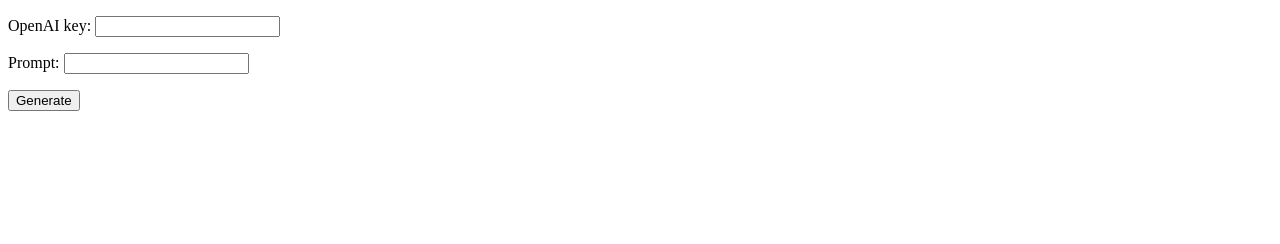
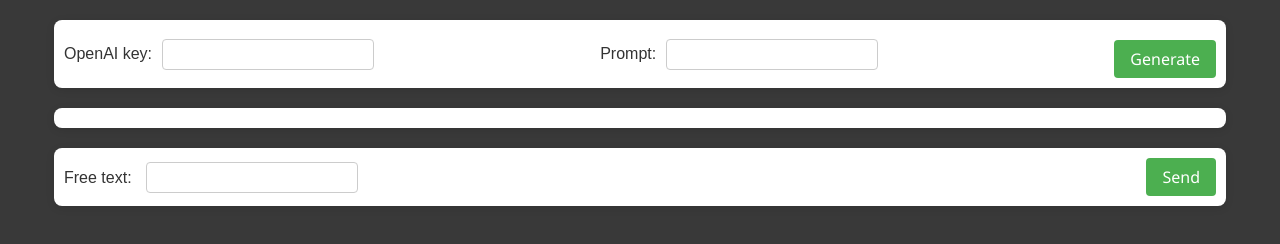
Before and after one commit to beothorn/poliglotAI, a website: page htmlRenderingExperiment/index.html in a window 1280 px wide. Drawn offline with Linux system fonts and the light colour scheme; files that its build step writes are made by us from their sources.

Commit message:
Basically working

```diff
--- a/htmlRenderingExperiment/index.html
+++ b/htmlRenderingExperiment/index.html
@@ -1,14 +1,169 @@
 <!DOCTYPE html>
 <html>
   <head>
-    <title>HTML Rendering Experiment</title>
+    <title>German Teacher</title>
+    <style>
+      body {
+        font-family: Arial, sans-serif;
+        background-color: #393939;
+        color: #333;
+        margin: 0;
+        padding: 0;
+        display: flex;
+        flex-direction: column;
+        align-items: center;
+        justify-content: flex-start;
+        min-height: 100vh;
+      }
+
+      #header {
+        width: 90%;
+        max-width: 1200px;
+        display: flex;
+        flex-direction: column;
+        align-items: flex-start;
+        padding: 10px;
+        background-color: #ffffff;
+        box-shadow: 0 2px 8px rgba(0, 0, 0, 0.1);
+        border-radius: 8px;
+        margin-top: 20px;
+      }
+
+      #header div {
+        display: flex;
+        align-items: center;
+        margin-bottom: 10px;
+      }
+
+      #header input {
+        margin-left: 10px;
+        padding: 5px;
+        font-size: 14px;
+        border: 1px solid #ccc;
+        border-radius: 4px;
+        flex: 1;
+      }
+
+      #header div:last-child {
+        margin-bottom: 0;
+      }
+
+      #generate {
+        background-color: #4CAF50;
+        color: white;
+        padding: 8px 16px;
+        font-size: 16px;
+        border: none;
+        border-radius: 4px;
+        cursor: pointer;
+        margin-top: 10px;
+        transition: background-color 0.3s ease;
+        align-self: flex-start;
+      }
+
+      #generate:hover {
+        background-color: #45a049;
+      }
+
+      #result {
+        width: 90%;
+        max-width: 1200px;
+        background-color: #ffffff;
+        box-shadow: 0 2px 8px rgba(0, 0, 0, 0.1);
+        border-radius: 8px;
+        padding: 10px;
+        margin-top: 20px;
+        overflow-wrap: break-word;
+      }
+
+      #footer {
+        width: 90%;
+        max-width: 1200px;
+        background-color: #ffffff;
+        box-shadow: 0 2px 8px rgba(0, 0, 0, 0.1);
+        border-radius: 8px;
+        padding: 10px;
+        margin-top: 20px;
+        display: flex;
+        justify-content: space-between;
+        align-items: center;
+        position: relative;
+        bottom: 0;
+      }
+
+      #footer input {
+        margin-left: 10px;
+        padding: 5px;
+        font-size: 14px;
+        border: 1px solid #ccc;
+        border-radius: 4px;
+        flex: 1;
+      }
+
+      button {
+        background-color: #4CAF50;
+        color: white;
+        padding: 8px 16px;
+        font-size: 16px;
+        border: none;
+        border-radius: 4px;
+        cursor: pointer;
+        transition: background-color 0.3s ease;
+        margin-left: 10px;
+      }
+
+      button:hover {
+        background-color: #45a049;
+      }
+
+      @media (min-width: 600px) {
+        #header {
+          flex-direction: row;
+          justify-content: space-between;
+          align-items: center;
+        }
+
+        #header div {
+          margin-bottom: 0;
+        }
+
+        #header input {
+          flex: initial;
+          width: 200px;
+        }
+
+        #footer {
+          flex-direction: row;
+          justify-content: space-between;
+        }
+
+        #footer input {
+          flex: initial;
+          width: 200px;
+        }
+      }
+
+      p, button, input {
+        font-family: 'Segoe UI', Tahoma, Geneva, Verdana, sans-serif;
+      }
+
+      .disabled {
+        opacity: 0.5;
+        pointer-events: none;
+      }
+    </style>
   </head>
   <body>
-    <p>OpenAI key: <input id="openAIKey" type="text" /></p>
-    <p>Prompt: <input id="prompt" type="text" /></p>
-    <button id="generate">Generate</button>
+    <div id="header">
+      <div id="openAiKeyInput">OpenAI key: <input id="openAIKey" type="text" /></div>
+      <div>Prompt: <input id="prompt" type="text" /></div>
+      <button id="generate">Generate</button>
+    </div>
     <div id="result"></div>
-
+    <div id="footer">
+      <div>Free text: <input id="freeInput" type="text" /></div>
+      <button id="freeTextButton" onclick="r(document.getElementById('freeInput').value)">Send</button>
+    </div>
     <script src="bundle.min.js"></script>
   </body>
 </html>
```
Also changed, not shown: htmlRenderingExperiment/index.mjs (+68 -20 lines), htmlRenderingExperiment/bundle.js, htmlRenderingExperiment/bundle.min.js.
